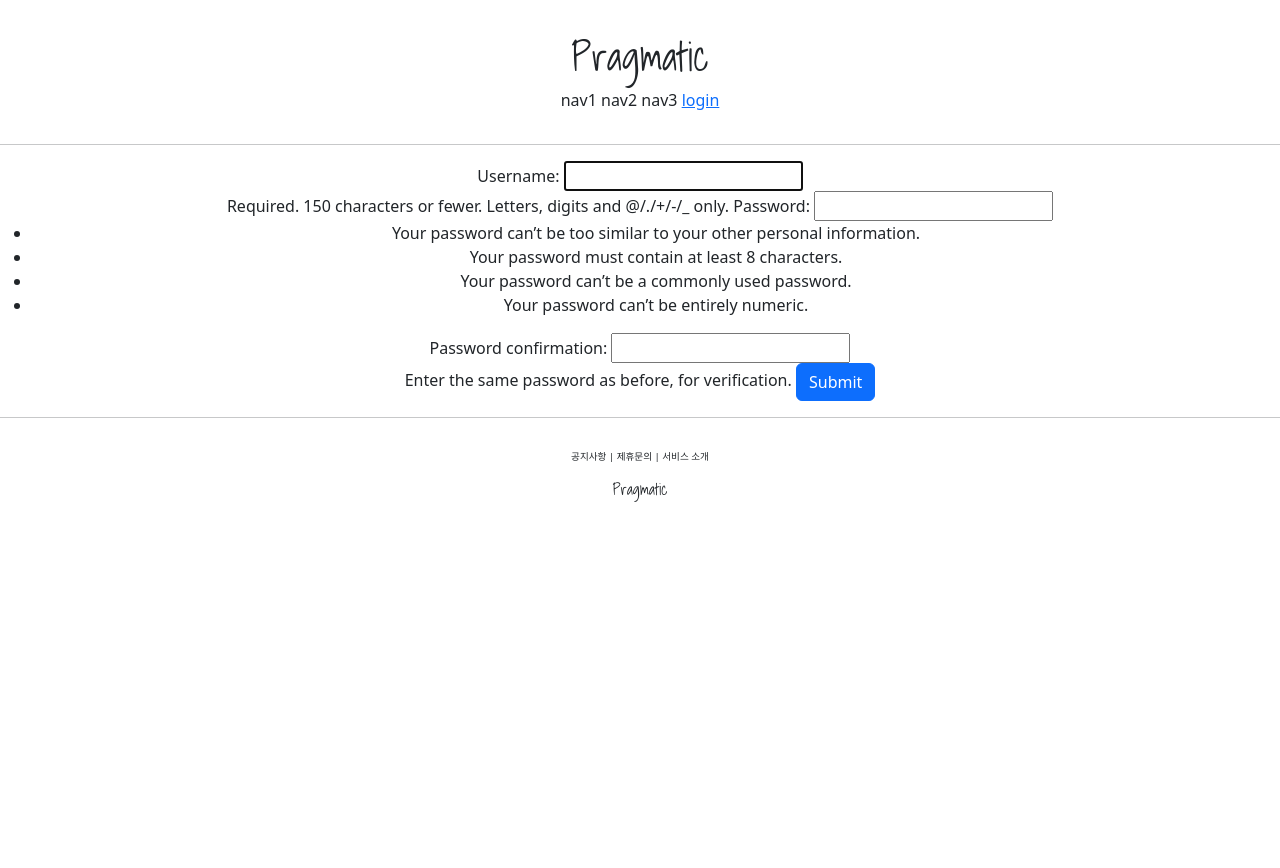
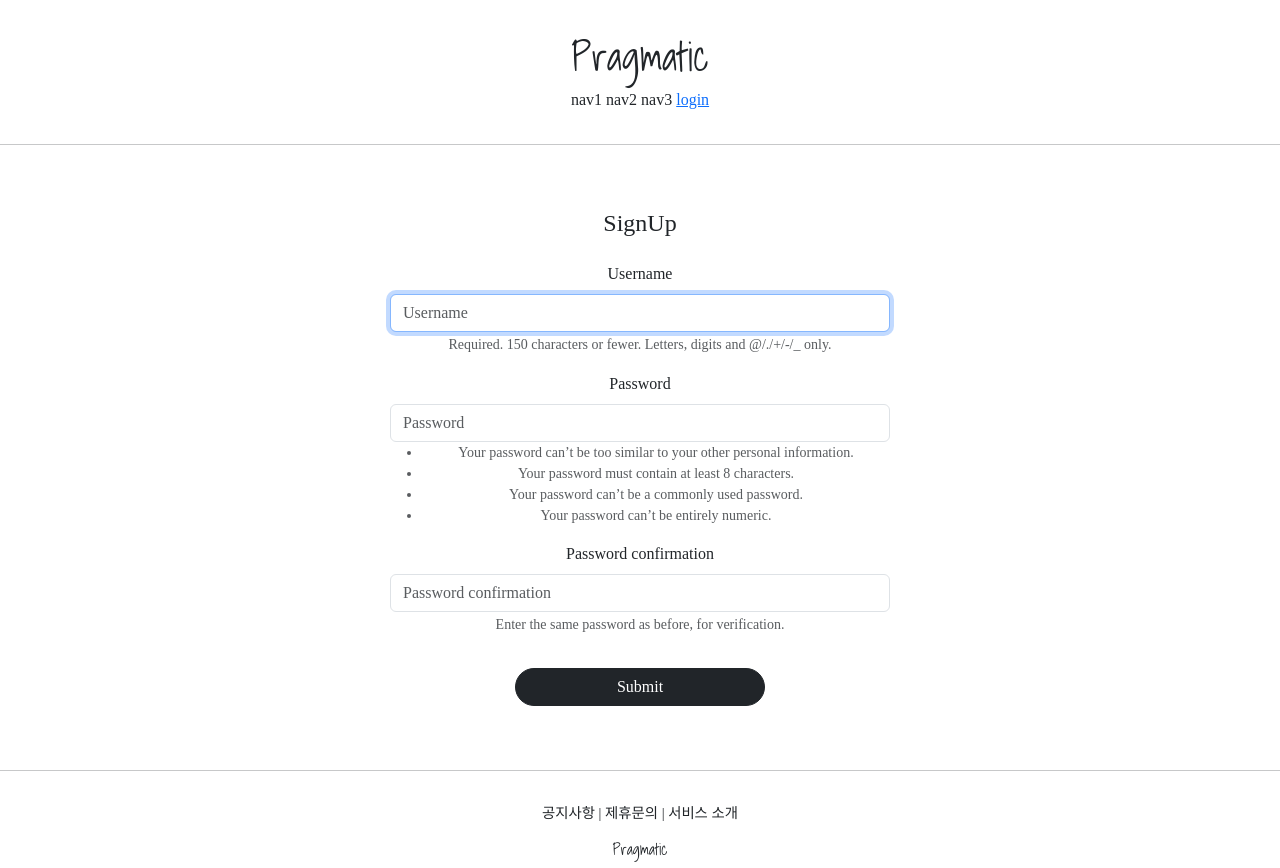
Before and after one commit to lilychoibb/pragmatic, a Django app: page /account/create/ in a window 1280 px wide. Before the commit the page ends 502 px from the top, so only its background shows below. Run offline with Django 4.2, Linux system fonts and the light colour scheme; some libraries are stand-ins or nearby versions; some web fonts are replaced.

Commit message:
form design

```diff
--- a/accountapp/templates/accountapp/create.html
+++ b/accountapp/templates/accountapp/create.html
@@ -1,12 +1,16 @@
 {% extends 'base.html' %}
+{% load bootstrap4 %}
 
 {% block content %}
 
-    <div style="text-align: center">
+    <div style="text-align: center; max-width: 500px; margin: 4rem auto;">
+        <div class="mb-4">
+            <h4>SignUp</h4>
+        </div>
         <form action="{% url 'accountapp:create' %}" method="post">
             {% csrf_token %}
-            {{ form }}
-            <input type="submit" class="btn btn-primary">
+            {% bootstrap_form form %}
+            <input type="submit" class="btn btn-dark rounded-pill col-6 mt-3">
         </form>
     </div>
 
--- a/pragmatic/settings.py
+++ b/pragmatic/settings.py
@@ -52,6 +52,7 @@ INSTALLED_APPS = [
     'django.contrib.sessions',
     'django.contrib.messages',
     'django.contrib.staticfiles',
+    'bootstrap4',
     'accountapp',
 ]
 
--- a/static/base.css
+++ b/static/base.css
@@ -3,7 +3,7 @@
 }
 
 .pragmatic_footer_button{
-    font-size: .6rem;
+    font-size: .9rem;
 }
 
 .pragmatic_footer{
--- a/templates/base.html
+++ b/templates/base.html
@@ -3,7 +3,7 @@
 
 {% include 'head.html' %}
 
-<body>
+<body style="font-family: 'NanumSquareNeoOTF-Rg';">
 
     {% include 'header.html' %}
 
--- a/templates/head.html
+++ b/templates/head.html
@@ -14,4 +14,32 @@
 
     <!-- DEFAULT CSS LINK -->
     <link rel="stylesheet" type="text/css" href="{% static 'base.css' %}">
+
+    <style>
+        @font-face {
+            font-family: 'NanumSquareNeoOTF-Bd';
+            src: local('NanumSquareNeoOTF-Bd'),
+            url("{%static 'fonts/NanumSquareNeoOTF-Bd.otf' %}") format("opentype");
+        }
+        @font-face {
+            font-family: 'NanumSquareNeoOTF-Eb';
+            src: local('NanumSquareNeoOTF-Eb'),
+            url("{%static 'fonts/NanumSquareNeoOTF-Eb.otf' %}") format("opentype");
+        }
+        @font-face {
+            font-family: 'NanumSquareNeoOTF-Hv';
+            src: local('NanumSquareNeoOTF-Hv'),
+            url("{%static 'fonts/NanumSquareNeoOTF-Hv.otf' %}") format("opentype");
+        }
+        @font-face {
+            font-family: 'NanumSquareNeoOTF-Lt';
+            src: local('NanumSquareNeoOTF-Lt'),
+            url("{%static 'fonts/NanumSquareNeoOTF-Lt.otf' %}") format("opentype");
+        }
+        @font-face {
+            font-family: 'NanumSquareNeoOTF-Rg';
+            src: local('NanumSquareNeoOTF-Rg'),
+            url("{%static 'fonts/NanumSquareNeoOTF-Rg.otf' %}") format("opentype");
+        }
+    </style>
 </head>
```
Also changed, not shown: accountapp/templates/accountapp/login.html (+4 -3 lines), 5 other files.
